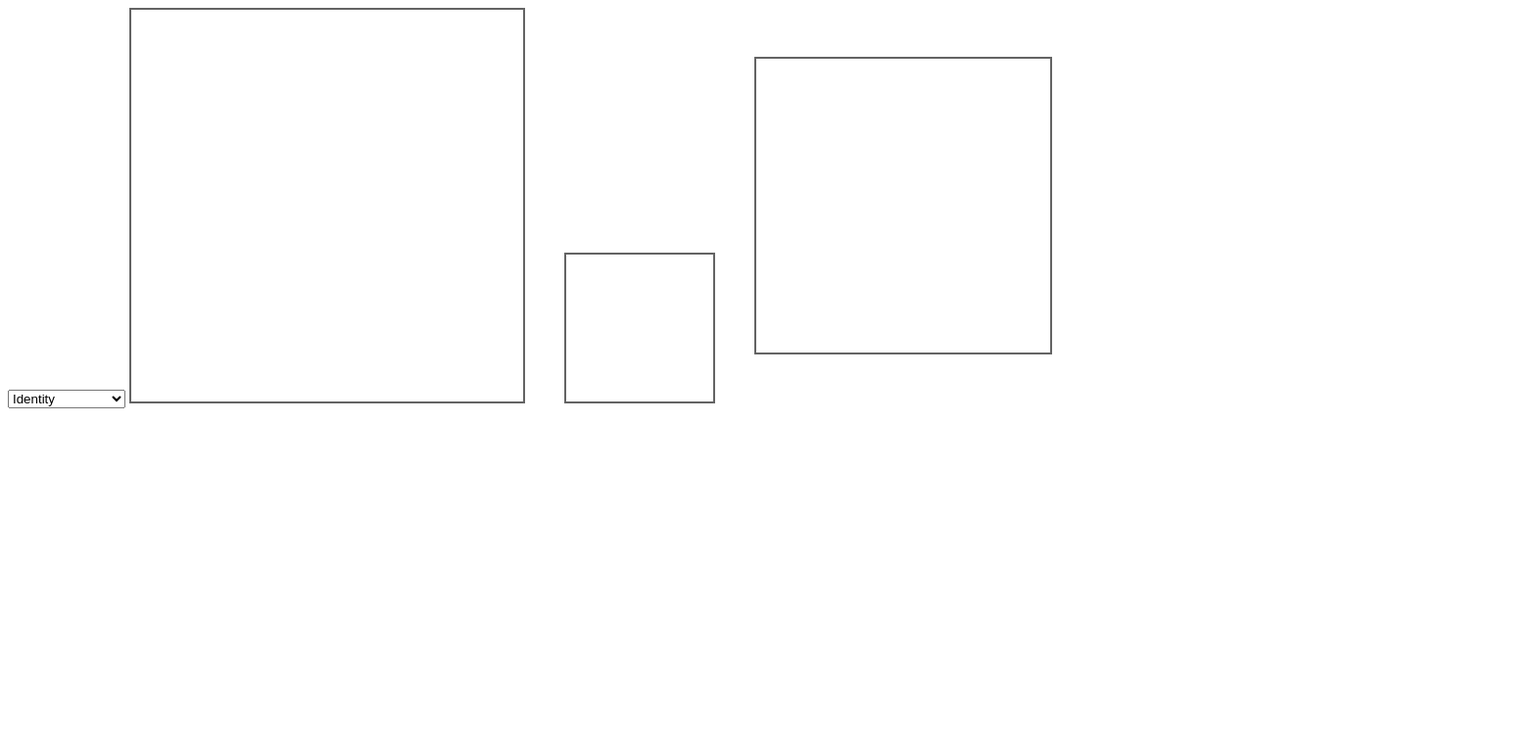
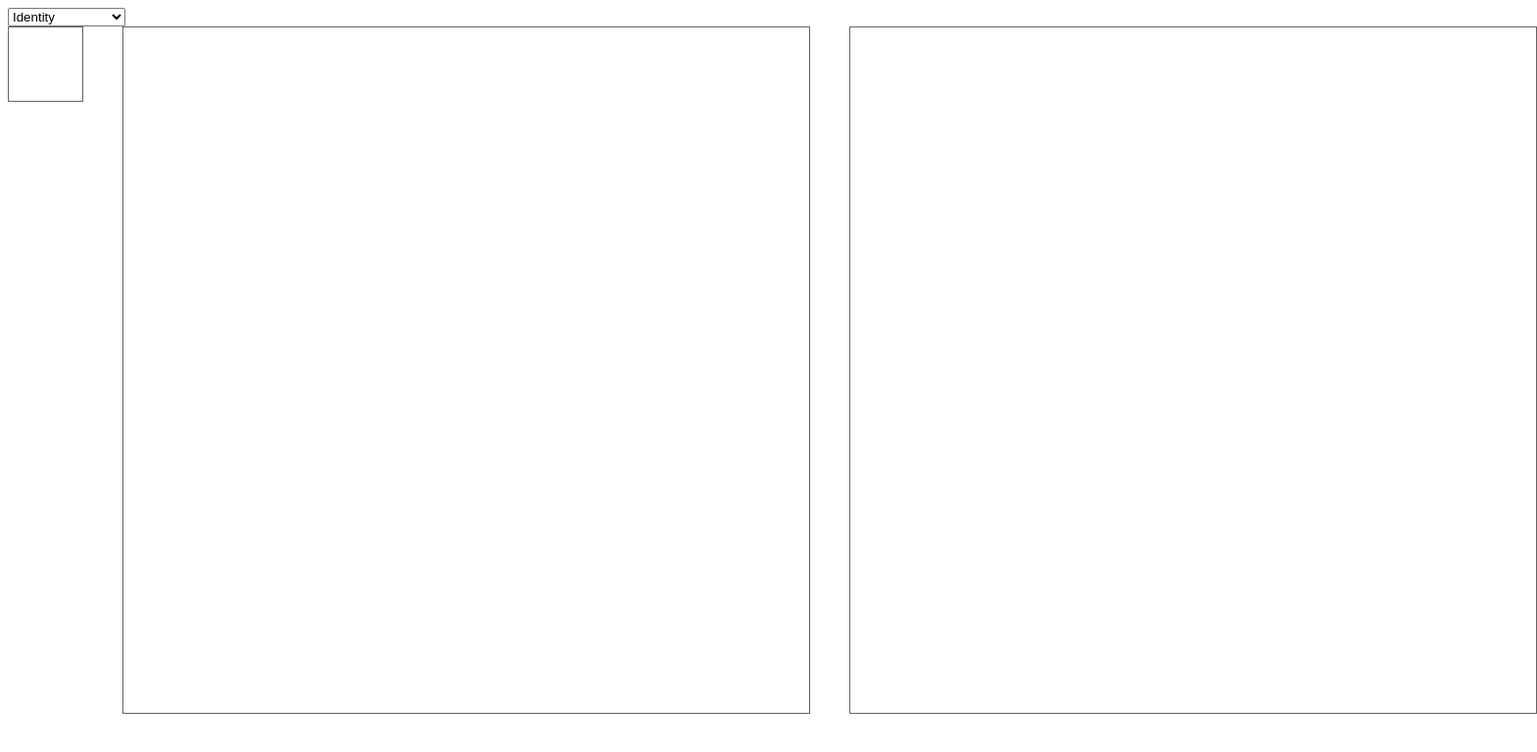
Before and after one commit to UW-CSE442-WI20/A3-convolutional-neural-networks, a website built with Parcel: page src/index.html in a window 1280 px wide. Shown: the whole page at 98% size, 1569 px wide, since content can reach past the window. Built offline with nearby package versions, Linux system fonts and the light colour scheme; what @tensorflow/tfjs would draw is missing.

Commit message:
Augment to use michael's image loader

```diff
--- a/src/d3.js
+++ b/src/d3.js
@@ -1,6 +1,35 @@
 import * as d3 from "d3";
 import * as tf from '@tensorflow/tfjs'
-import { color } from "d3";
+
+const canvas = document.getElementById('input-image');
+const context = canvas.getContext('2d');
+
+let pixelValues = [];
+
+for (let i = 0; i < canvas.height; i++) {
+    pixelValues[i] = [];
+}
+
+function grayScaleImage() {
+    var imgData = context.getImageData(0, 0, canvas.width, canvas.height);
+
+    for (let i = 0; i < imgData.data.length; i += 4) {
+        let x = (i / 4) % canvas.width;
+        let y = Math.floor((i / 4) / canvas.width);
+        pixelValues[y][x] = imgData.data[i] / 256.0;
+    }
+
+    display();
+}
+
+const base_image = new Image();
+base_image.onload = function(){
+    context.drawImage(base_image, 0, 0);
+    grayScaleImage();
+}
+
+base_image.crossOrigin = "Anonymous";
+base_image.src = 'https://raw.githubusercontent.com/UW-CSE442-WI20/A3-convolutional-neural-networks/michan4-v1/Images/0.png';
 
 /*
 function rand_img(m, n) {
@@ -176,6 +205,7 @@ function gray(d) {
 function rand_img_tensor(w, h, c) {
     return tf.tensor([[...Array(w)].map(() => [...Array(h)].map(() => [...Array(c)].map(() => Math.random())))]);
 }
+
 /**
  * Return the given tensor as a one-dimensional array.
  *
@@ -192,10 +222,12 @@ function tensorToFlat(t) {
  * @param {number[][]} kernel
  * @param {number} stride
  * @param {number} dialation
+ * @param {boolean} padded When true, will be zero-padded.
  *
  * @throws If stride != 1 and dialation != 1
  */
-function createConv(inShape, kernel, stride, dialation) {
+function createConv(inShape, kernel, stride, dialation, padded) {
+    let paddingMode = padded ? "same" : "valid";
     return tf.layers.conv2d({
         inputShape: inShape,
         kernelSize: kernel.shape.slice(0, 2),
@@ -204,14 +236,16 @@ function createConv(inShape, kernel, stride, dialation) {
         dilationRate: dialation,
         trainable: false,
         useBias: false,
+        padding: paddingMode,
         weights: [kernel]
     });
 }
 
+function display() {
 /**
  * Updates display with new filter data.
  */
-function updateFilter() {
+function updateData() {
     const filter = d3.select("#filter-selection");
     switch (filter.node().value) {
         case "identity":
@@ -225,65 +259,90 @@ function updateFilter() {
                                 [-1, 0, 1]]);
             break;
         case "y_sobel":
-            kernel = tf.tensor([[-1, -2, -1],
+            kernel = tf.tensor([[ 1,  2,  1],
                                 [ 0,  0,  0],
-                                [ 1,  2,  1]]);
+                                [-1, -2, -1]]);
             break;
     }
     kernel = tf.reshape(kernel, [kernelWidth, kernelHeight, 1, 1]);
-    const convLayer = createConv([inputWidth, inputHeight, 1], kernel, 1, 1);
+    const convLayer = createConv([inputWidth, inputHeight, 1], kernel, 1, 1, PADDED);
     filteredImg = convLayer.apply(image);
 
-    outputCells.data(tensorToFlat(filteredImg))
+    d3.select("#outputImg")
+        .selectAll(".cellColor")
+        .data(tensorToFlat(filteredImg))
         .attr("fill", d => gray(color_scale(d)));
-    kernelCells.data(tensorToFlat(kernel))
-        .select("text")
+    d3.select("#kernelImg")
+        .selectAll(".cellText")
+        .data(tensorToFlat(kernel))
         .text(d => d);
 }
 
 /**
  * Updates display with new highlight data.
  */
-function updateHighlight() {
+function updateSelection() {
     if (selectionX !== null && selectionY !== null) {
         d3.select("#inputHighlight")
             .attr("x", (selectionX - 1) * cellWidth - borderWidth)
             .attr("y", (selectionY - 1) * cellHeight - borderWidth);
+        if (PADDED) {
+            d3.select("#outputHighlight")
+                .attr("x", (selectionX) * cellWidth - borderWidth)
+                .attr("y", (selectionY) * cellHeight - borderWidth);
+        } else {
             d3.select("#outputHighlight")
                 .attr("x", (selectionX - 1) * cellWidth - borderWidth)
                 .attr("y", (selectionY - 1) * cellHeight - borderWidth);
         }
     }
+}
+
+// Should the input matrix be padded
+const PADDED = true;
 
 // Currently highlighted selection
 let selectionX = null;
 let selectionY = null;
 
 // Input image size
-const inputWidth = 8;
-const inputHeight = 8;
+const inputWidth = 28;
+const inputHeight = 28;
 
 // Kernel size
 const kernelWidth = 3;
 const kernelHeight = 3;
 
+// The loss in size from padding
+const inputWidthLoss = PADDED ?
+    0 :
+    Math.floor((kernelWidth - 1) / 2);
+const inputHeightLoss = PADDED ?
+    0 :
+    Math.floor((kernelHeight - 1) / 2);
+
 // Output image size
-const outputWidth = inputWidth - 2 * Math.floor((kernelWidth - 1) / 2);
-const outputHeight = inputHeight - 2 * Math.floor((kernelHeight - 1) / 2);
+const outputWidth = PADDED ?
+    inputWidth :
+    inputWidth - 2 * inputWidthLoss;
+const outputHeight = PADDED ?
+    inputHeight :
+    inputHeight - 2 * inputHeightLoss;
 
 let image = rand_img_tensor(inputWidth, inputHeight, 1);
+image = tf.reshape(tf.tensor(pixelValues), [1, 28, 28, 1]);
 let filteredImg = tf.zeros([outputWidth, outputHeight]);
 let kernel = tf.zeros([kernelWidth, kernelHeight, 1, 1]);
 
 // Cell border
-const borderWidth = 2;
+const borderWidth = 1;
 
 // Padding between images
 const spaceBetween = 40;
 
 // Width and height of each "pixel"
-const cellWidth = 50;
-const cellHeight = 50;
+const cellWidth = 25;
+const cellHeight = 25;
 
 const x_scale = d3.scaleLinear()
             .domain([0, inputWidth - 1])
@@ -296,25 +355,49 @@ const color_scale =
                 .domain([0, 1])
                 .range([1, 0])
 
+d3.select(":root").style("--borderWidth", `${borderWidth}px`);
+d3.select(":root").style("--borderOffset", `${-borderWidth}px`);
 
-const svg = d3.select("body")
+d3.select(":root").style("--fontSize", `${Math.min(cellHeight, cellWidth) / 2}px`);
+
+initSVG();
+initKernelImg();
+initInputImg();
+initOutputImg();
+initEffects();
+
+function initSVG() {
+    d3.select("body")
         .append("svg")
+        .attr("id", "rootDisplay")
         .attr("width", (inputWidth + kernelWidth + outputWidth) * cellWidth + spaceBetween * 2 + borderWidth * 6)
         .attr("height", inputHeight * cellHeight + borderWidth * 2);
+}
 
 //// Images
 // Input
-const inputImg = svg.append("g")
-    .attr("clip-path", "url(#inputImgMask)");
+function initInputImg() {
+    // g element containing all of the image contents
+    const inputImg = d3.select("#rootDisplay")
+        .append("g")
+        .attr("id", "inputImg")
+        .attr("clip-path", "url(#inputImgMask)")
+        .attr("transform", `translate(${kernelWidth * cellWidth + spaceBetween + 3 * borderWidth},
+                                      ${borderWidth})`);
+    // Box around image(used for mask and outline)
     const inputOutline = inputImg.append("rect")
         .attr("id", "inputOutline")
         .attr("x", -borderWidth)
         .attr("y", -borderWidth)
         .attr("width", cellWidth * inputWidth + 2 * borderWidth)
         .attr("height", cellHeight * inputHeight + 2 * borderWidth)
-    .classed("outlined", true)
         .attr("fill-opacity", 0)
-    .exit();
+        .classed("outlined", true);
+    // Mask (uses outline of image)
+    const inputMask = inputImg.append("defs")
+        .append("clipPath").attr("id", "inputImgMask")
+        .append("use").attr("xlink:href", "#inputOutline");
+    // Cell contents
     const inputCells = inputImg.selectAll(".input")
         .data(tensorToFlat(image))
         .enter()
@@ -329,23 +412,36 @@ const inputCells = inputImg.selectAll(".input")
         .attr("height", cellHeight)
         .attr("fill", d => gray(color_scale(d)))
         .classed("outlined", true)
-    .classed("input", true)
+        .classed("cellColor", true)
         .on("mouseover", (_, i) => {
             selectionX = i % inputHeight;
             selectionY = Math.floor(i / inputHeight);
-        updateHighlight();
+            updateSelection();
         });
-// Output
-const outputImg = svg.append("g")
-    .attr("clip-path", "url(#outputImgMask)");
+}
+
+function initOutputImg() {
+    // g element containing all of the image contents
+    const outputImg = d3.select("#rootDisplay")
+        .append("g")
+        .attr("id", "outputImg")
+        .attr("clip-path", "url(#outputImgMask)")
+        .attr("transform", `translate(${(inputWidth + kernelWidth) * cellWidth + spaceBetween * 2 + borderWidth * 5},
+                                      ${inputHeightLoss * cellHeight + borderWidth})`);
+    // Box around image(used for mask and outline)
     const outputOutline = outputImg.append("rect")
         .attr("id", "outputOutline")
         .attr("x", -borderWidth)
         .attr("y", -borderWidth)
         .attr("width", cellWidth * outputWidth + 2 * borderWidth)
         .attr("height", cellHeight * outputHeight + 2 * borderWidth)
-    .classed("outlined", true)
-    .attr("fill-opacity", 0);
+        .attr("fill-opacity", 0)
+        .classed("outlined", true);
+    // Mask (uses outline of image)
+    const outputMask = outputImg.append("defs")
+        .append("clipPath").attr("id", "outputImgMask")
+        .append("use").attr("xlink:href", "#outputOutline");
+    // Cell contents
     const outputCells = outputImg.selectAll(".output")
         .data(tensorToFlat(filteredImg))
         .enter()
@@ -358,31 +454,43 @@ const outputCells = outputImg.selectAll(".output")
         })
         .attr("width", cellWidth)
         .attr("height", cellHeight)
-    .attr("fill", d => gray(color_scale(d)))
         .classed("outlined", true)
-    .classed("output", true)
+        .classed("cellColor", true)
         .on("mouseover", (_, i) => {
-        selectionX = i % outputHeight + Math.floor((kernelWidth - 1) / 2);
-        selectionY = Math.floor(i / outputHeight) + Math.floor((kernelHeight - 1) / 2);
-        updateHighlight();
+            selectionX = i % outputHeight + inputWidthLoss;
+            selectionY = Math.floor(i / outputHeight) + inputHeightLoss;
+            updateSelection();
         });
-// Kernel
-const kernelImg = svg.append("g")
-    .attr("clip-path", "url(#kernelImgMask)");
+}
+
+function initKernelImg() {
+    // g element containing all of the image contents
+    const kernelImg = d3.select("#rootDisplay")
+        .append("g")
+        .attr("id", "kernelImg")
+        .attr("clip-path", "url(#kernelImgMask)")
+        .attr("transform", `translate(${borderWidth},
+                                      ${borderWidth/* **Kernel at bottom** (inputHeight - kernelHeight) * cellHeight + borderWidth*/})`);
+    // Box around image(used for mask and outline)
     const kernelOutline = kernelImg.append("rect")
         .attr("id", "kernelOutline")
         .attr("x", -borderWidth)
         .attr("y", -borderWidth)
         .attr("width", cellWidth * kernelWidth + 2 * borderWidth)
         .attr("height", cellHeight * kernelHeight + 2 * borderWidth)
-    .classed("outlined", true)
-    .attr("fill-opacity", 0);
+        .attr("fill-opacity", 0)
+        .classed("outlined", true);
+    // Mask (uses outline of image)
+    const kernelMask = kernelImg.append("defs")
+        .append("clipPath").attr("id", "kernelImgMask")
+        .append("use").attr("xlink:href", "#kernelOutline");
+    // Cell contents
     const kernelCells = kernelImg.selectAll(".kernel")
         .data(tensorToFlat(kernel))
         .enter()
-    .append("g")
-    .classed("kernel", true);
-kernelCells.append("rect")
+        .append("g");
+    // Cell color
+    const kernelColor = kernelCells.append("rect")
         .attr("x", function(_, i) {
             return x_scale(i % kernelHeight)
         })
@@ -391,30 +499,33 @@ kernelCells.append("rect")
         })
         .attr("width", cellWidth)
         .attr("height", cellHeight)
-    .attr("fill", d => gray(color_scale(d)))
-    .classed("outlined", true);
-kernelCells.append("text")
+        .attr("fill", "white")
+        .classed("outlined", true)
+        .classed("cellColor", true);
+    // Cell text
+    const kernelText = kernelCells.append("text")
         .attr("x", function(_, i) {
             return x_scale(i % kernelHeight) + Math.floor(cellWidth / 2)
         })
         .attr("y", function(_, i) {
             return y_scale(Math.floor(i / kernelHeight)) + Math.floor(cellHeight / 2)
         })
-    .text("1");
+        .classed("cellText", true);
+}
 
-//// Highlights
-// Input
-inputImg.append("rect")
+function initEffects() {
+    const inputHighlight = d3.select("#inputImg")
+        .append("rect")
         .attr("id", "inputHighlight")
         .attr("pointer-events", "none")
         .attr("x", -1000)
         .attr("y", -1000)
-    .attr("width", cellWidth * 3 + borderWidth * 2)
-    .attr("height", cellHeight * 3 + borderWidth * 2)
+        .attr("width", cellWidth * kernelWidth + borderWidth * 2)
+        .attr("height", cellHeight * kernelHeight + borderWidth * 2)
         .attr("fill", "yellow")
         .attr("fill-opacity", 0.2);
-// Output
-outputImg.append("rect")
+    const outputHighlight = d3.select("#outputImg")
+        .append("rect")
         .attr("id", "outputHighlight")
         .attr("pointer-events", "none")
         .attr("x", -1000)
@@ -423,33 +534,10 @@ outputImg.append("rect")
         .attr("height", cellHeight + borderWidth * 2)
         .attr("fill", "yellow")
         .attr("fill-opacity", 0.2);
+}
 
-//// Masks
-// Input
-inputImg.append("defs")
-    .append("clipPath").attr("id", "inputImgMask")
-    .append("use").attr("xlink:href", "#inputOutline");
-// Output
-outputImg.append("defs")
-    .append("clipPath").attr("id", "outputImgMask")
-    .append("use").attr("xlink:href", "#outputOutline");
-// Kernel
-kernelImg.append("defs")
-    .append("clipPath").attr("id", "kernelImgMask")
-    .append("use").attr("xlink:href", "#kernelOutline");
+updateData();
 
-inputImg.attr("transform", `translate(${borderWidth},
-                                      ${borderWidth})`);
-outputImg.attr("transform", `translate(${(inputWidth + kernelWidth) * cellWidth + spaceBetween * 2 + borderWidth * 5},
-                                       ${Math.floor((kernelHeight - 1) / 2) * cellHeight + borderWidth})`);
-kernelImg.attr("transform", `translate(${inputWidth * cellWidth + spaceBetween + 3 * borderWidth},
-                                       ${(inputHeight - kernelHeight) * cellHeight + borderWidth})`);
+d3.select("#filter-selection").on("change", updateData);
 
-updateFilter();
-
-d3.select("#filter-selection").on("change", updateFilter);
-
-d3.selectAll(".outlined")
-    .attr("style", `outline-width: ${borderWidth}px; outline-offset: ${-borderWidth}px;`);
-d3.selectAll("text")
-    .attr("style", `font-size: ${Math.min(cellHeight, cellWidth) / 2}px`);
+}
--- a/src/styles.css
+++ b/src/styles.css
@@ -1,12 +1,19 @@
+:root {
+  --borderWidth: 0px;
+  --borderOffset: 0px;
+  --fontSize: 0px;
+}
+
 .outlined {
   outline-color: rgb(100, 100, 100);;
   outline-style: solid;
-  outline-width: 0px;
-  outline-offset: 0px;
+  outline-width: var(--borderWidth);
+  outline-offset: var(--borderOffset);
 }
-text {
+.cellText {
   text-align: center;
   text-anchor: middle;
   dominant-baseline: middle;
   font-family: Arial, Helvetica, sans-serif;
+  font-size: var(--fontSize);
 }
```
Also changed, not shown: src/index.html (+1 -0 lines). Lines whose indentation alone changed are shown as unchanged.
